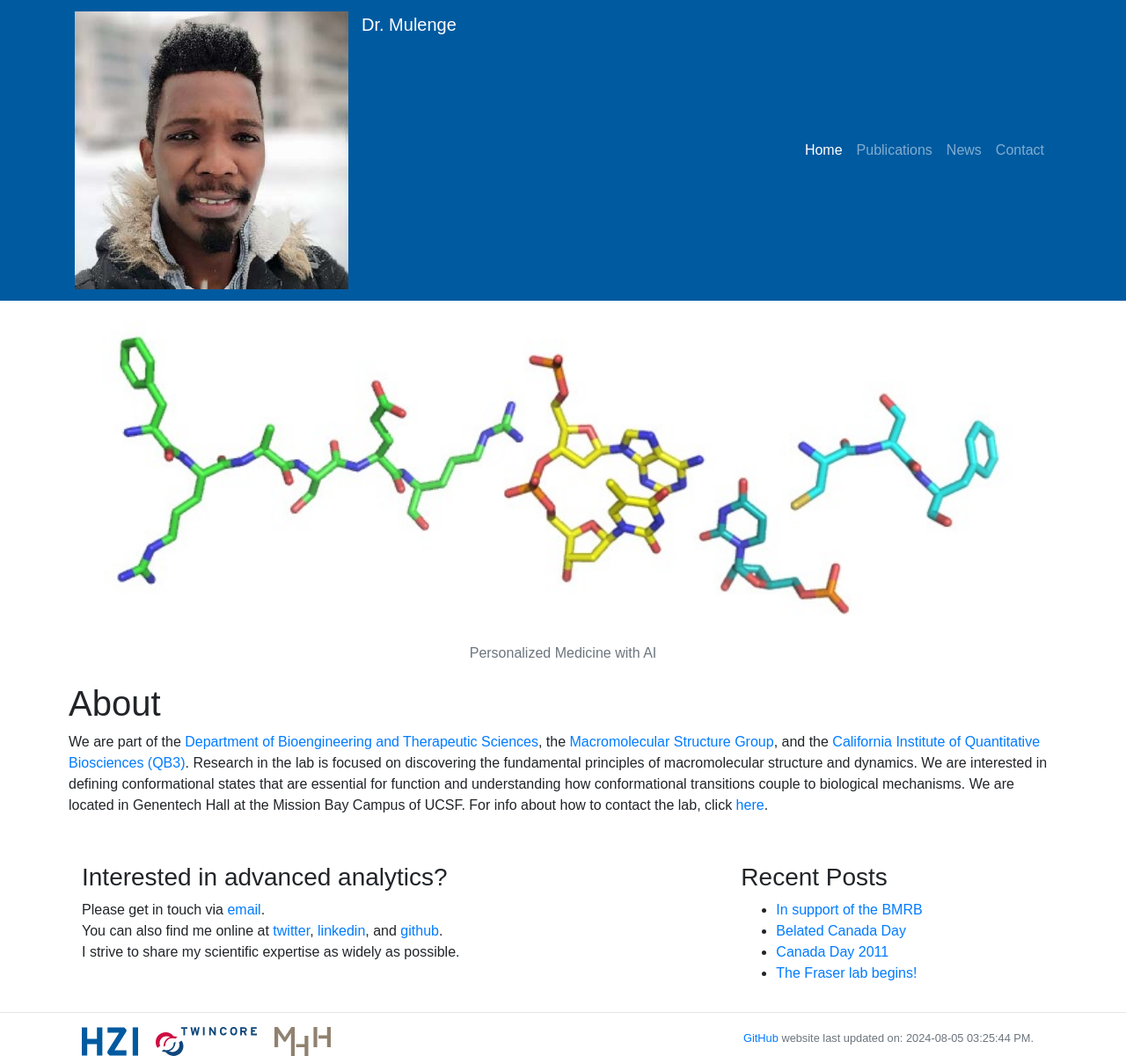
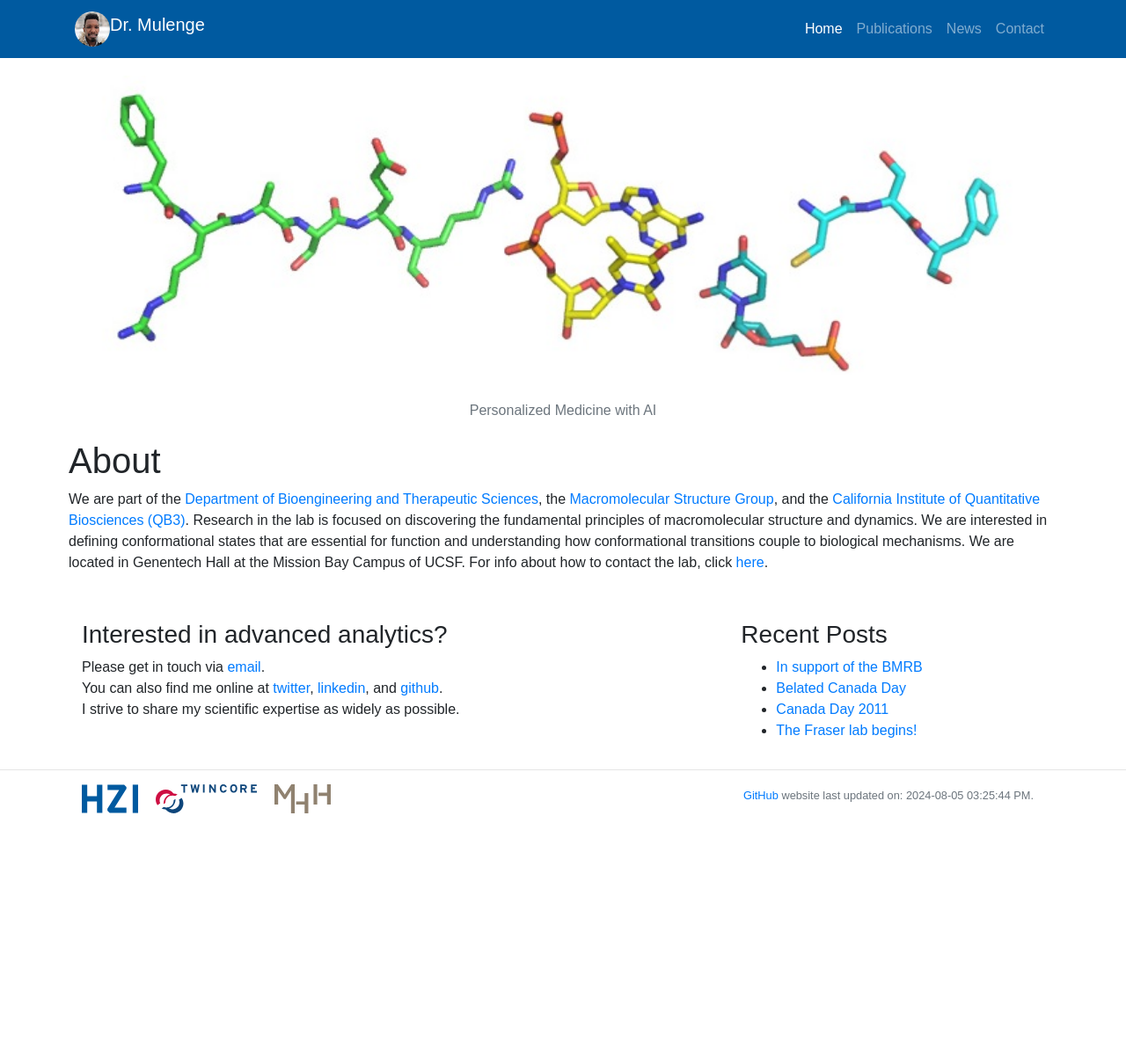
Before and after one commit to fmulenge/fmulenge.github.io, a Jekyll site: the page built from index.md, in a window 1280 px wide. Shown: the whole page at 88% size. Built offline with Jekyll 4.4.1, drawn with Linux system fonts in a browser that asks for light colours; after the commit the page ends 925 px from its top, so only the background shows below that.

Commit message:
Update custom.css

```diff
--- a/static/css/custom.css
+++ b/static/css/custom.css
@@ -102,6 +102,9 @@ blockquote {
 
 .navbar-brand-name img{
    display: inline-block;
+   width: 40px;
+   height: 40px;
+   border-radius: 50%;
+   overflow: hidden;
    float: left;
-   padding: 0 15px 0 0;
 }
```
